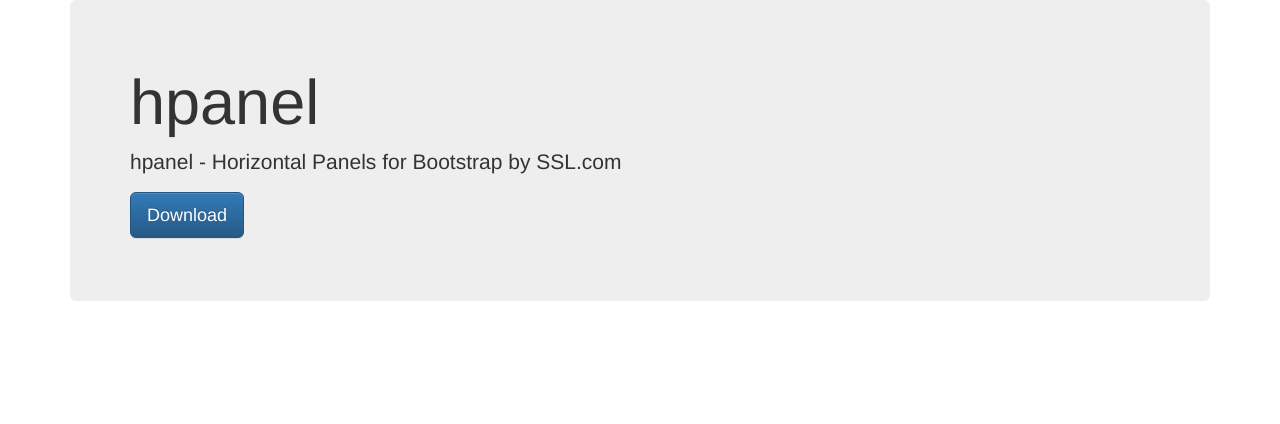
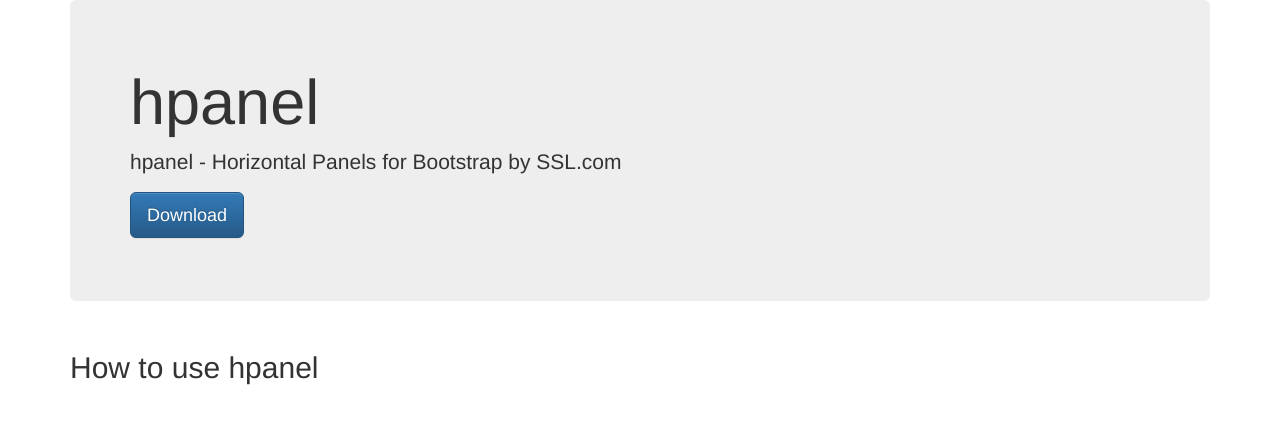
Before and after one commit to SSLcom/bootstrap-hpanel, a plain HTML site: page index.html in a window 1280 px wide. Drawn offline with nearby package versions, Linux system fonts and the light colour scheme.

Commit message:
Added howto header

```diff
--- a/index.html
+++ b/index.html
@@ -22,6 +22,7 @@
     </section>
     <section id="howto" class="howto">
         <div class="container">
+        	<h2>How to use hpanel</h2>
         </div>
     </section>
 </body>
```
